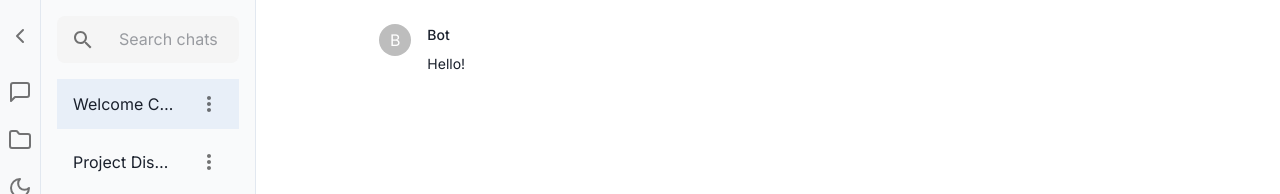
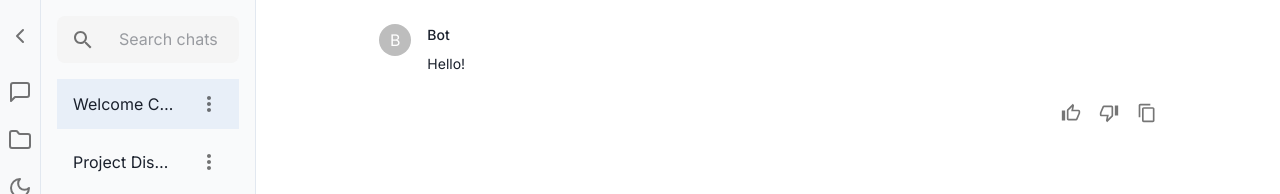
Before and after one commit to BinaryTree1/savjetnik-frontend, a React (Vite) app: page / in a window 1280 px wide. Shown: the top 194 px of the page. Built offline with nearby package versions, Linux system fonts and the light colour scheme.

Commit message:
Improved Message design.

```diff
--- a/src/components/Chat/ChatMessage.jsx
+++ b/src/components/Chat/ChatMessage.jsx
@@ -1,15 +1,18 @@
 // src/components/Chat/ChatMessage.jsx
-import React from 'react';
-import { Box } from '@mui/material';
+import React, { useState } from 'react';
+import { Box, IconButton, Tooltip, Snackbar } from '@mui/material';
 import PropTypes from 'prop-types';
 import { useTheme } from '@mui/material/styles';
 import ChatAvatar from './ChatAvatar.jsx';
 import ChatText from './ChatText.jsx';
+import ThumbUpAltOutlinedIcon from '@mui/icons-material/ThumbUpAltOutlined';
+import ThumbDownAltOutlinedIcon from '@mui/icons-material/ThumbDownAltOutlined';
+import ContentCopyOutlinedIcon from '@mui/icons-material/ContentCopyOutlined';
 
 /**
  * ChatMessage Component
  *
- * Renders a chat message with avatar and text.
+ * Renders a chat message with avatar, text, and action buttons for bot messages.
  *
  * @param {Object} props - Component props.
  * @param {string} props.text - The message text.
@@ -25,8 +28,52 @@ const ChatMessage = ({ text, sender }) => {
                 : theme.palette.background.paper
             : 'transparent';
 
+    // State for Snackbar (feedback messages)
+    const [openSnackbar, setOpenSnackbar] = useState(false);
+
+    // State to track if the user liked or disliked the message
+    const [reaction, setReaction] = useState(null); // 'like' | 'dislike' | null
+
+    // Handlers for like and dislike actions
+    const handleLike = () => {
+        if (reaction === 'like') {
+            setReaction(null); // Toggle off if already liked
+        } else {
+            setReaction('like'); // Set to like
+        }
+    };
+
+    const handleDislike = () => {
+        if (reaction === 'dislike') {
+            setReaction(null); // Toggle off if already disliked
+        } else {
+            setReaction('dislike'); // Set to dislike
+        }
+    };
+
+    // Handler for copying text to clipboard
+    const handleCopy = () => {
+        navigator.clipboard.writeText(text).then(
+            () => {
+                setOpenSnackbar(true); // Show success message
+            },
+            (err) => {
+                console.error('Failed to copy message:', err);
+            }
+        );
+    };
+
+    // Handler to close the Snackbar
+    const handleCloseSnackbar = (event, reason) => {
+        if (reason === 'clickaway') {
+            return;
+        }
+        setOpenSnackbar(false);
+    };
+
     return (
         <Box width="100%">
+            {/* Message Bubble */}
             <Box
                 display="flex"
                 alignItems="flex-start"
@@ -39,6 +86,7 @@ const ChatMessage = ({ text, sender }) => {
                     <Box
                         display="flex"
                         alignItems="flex-start"
+                        flexDirection="row"
                         gap={2}
                         p={1}
                         sx={{
@@ -59,6 +107,73 @@ const ChatMessage = ({ text, sender }) => {
                     </Box>
                 </Box>
             </Box>
+
+            {/* Action Buttons for Bot Messages */}
+            {sender === 'bot' && (
+                <Box
+                    display="flex"
+                    justifyContent="flex-end"
+                    alignItems="center"
+                    px={2}
+                    pb={2}
+                    gap={1}
+                    sx={{
+                        width: {
+                            xs: '100%',
+                            sm: '90%',
+                            md: '80%',
+                            lg: '80%',
+                            xl: '70%',
+                        },
+                        margin: '0 auto', // Center the action buttons row
+                    }}
+                >
+                    {/* Like Button */}
+                    <Tooltip title={reaction === 'like' ? 'Unlike' : 'Like'}>
+                        <IconButton
+                            aria-label={reaction === 'like' ? 'unlike' : 'like'}
+                            onClick={handleLike}
+                            size="small"
+                            color={reaction === 'like' ? 'primary' : 'default'}
+                        >
+                            <ThumbUpAltOutlinedIcon fontSize="small" />
+                        </IconButton>
+                    </Tooltip>
+
+                    {/* Dislike Button */}
+                    <Tooltip title={reaction === 'dislike' ? 'Remove Dislike' : 'Dislike'}>
+                        <IconButton
+                            aria-label={reaction === 'dislike' ? 'remove dislike' : 'dislike'}
+                            onClick={handleDislike}
+                            size="small"
+                            color={reaction === 'dislike' ? 'error' : 'default'}
+                        >
+                            <ThumbDownAltOutlinedIcon fontSize="small" />
+                        </IconButton>
+                    </Tooltip>
+
+                    {/* Copy Button */}
+                    <Tooltip title="Copy Message">
+                        <IconButton
+                            aria-label="copy"
+                            onClick={handleCopy}
+                            size="small"
+                            color="inherit" // Follows theme colors
+                        >
+                            <ContentCopyOutlinedIcon fontSize="small" color="action"/>
+                        </IconButton>
+                    </Tooltip>
+                </Box>
+            )}
+
+            {/* Snackbar for Copy Action */}
+            <Snackbar
+                open={openSnackbar}
+                autoHideDuration={3000}
+                onClose={handleCloseSnackbar}
+                message="Message copied to clipboard"
+                anchorOrigin={{ vertical: 'bottom', horizontal: 'right' }}
+            />
         </Box>
     );
 };
```
